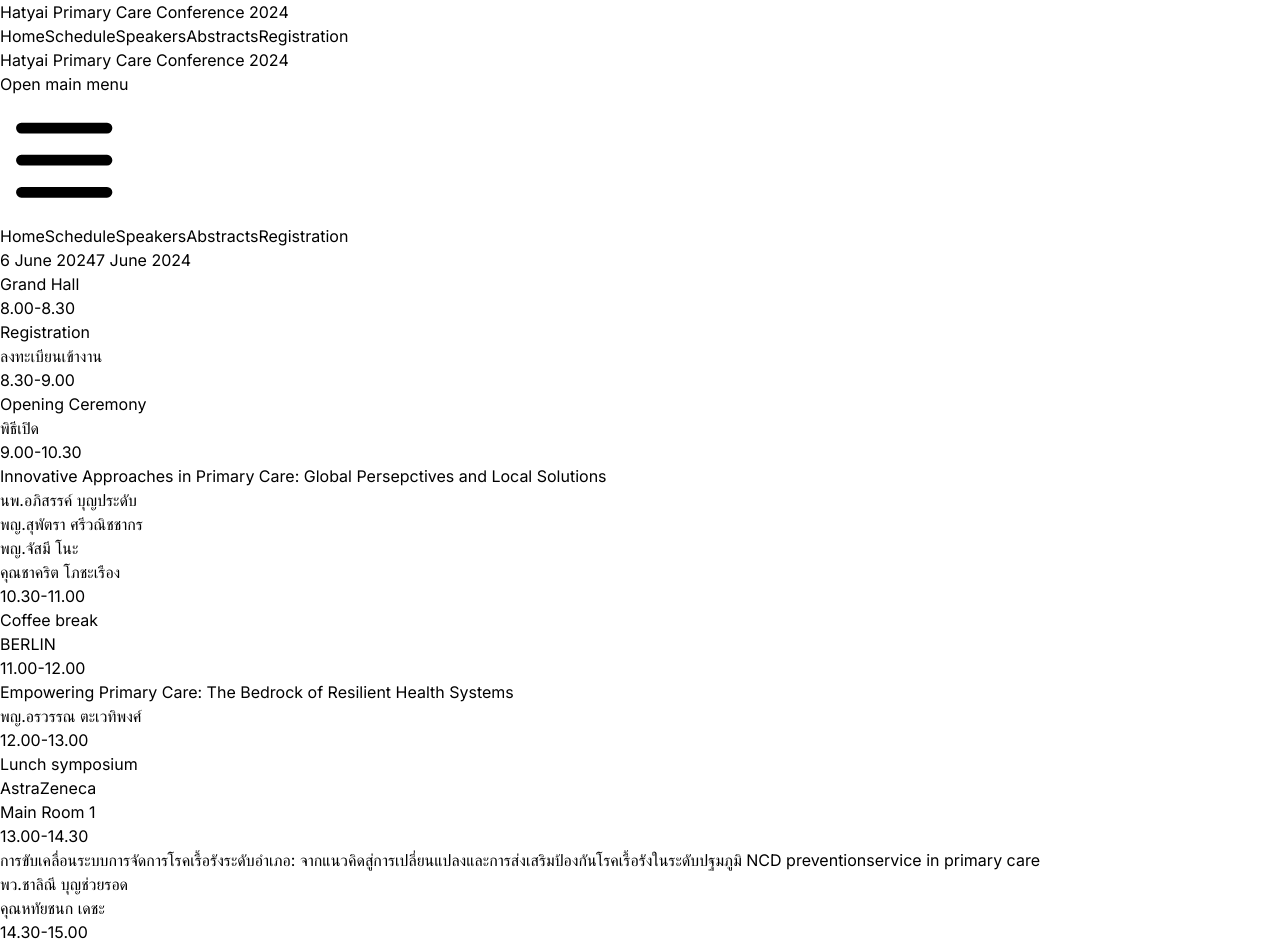
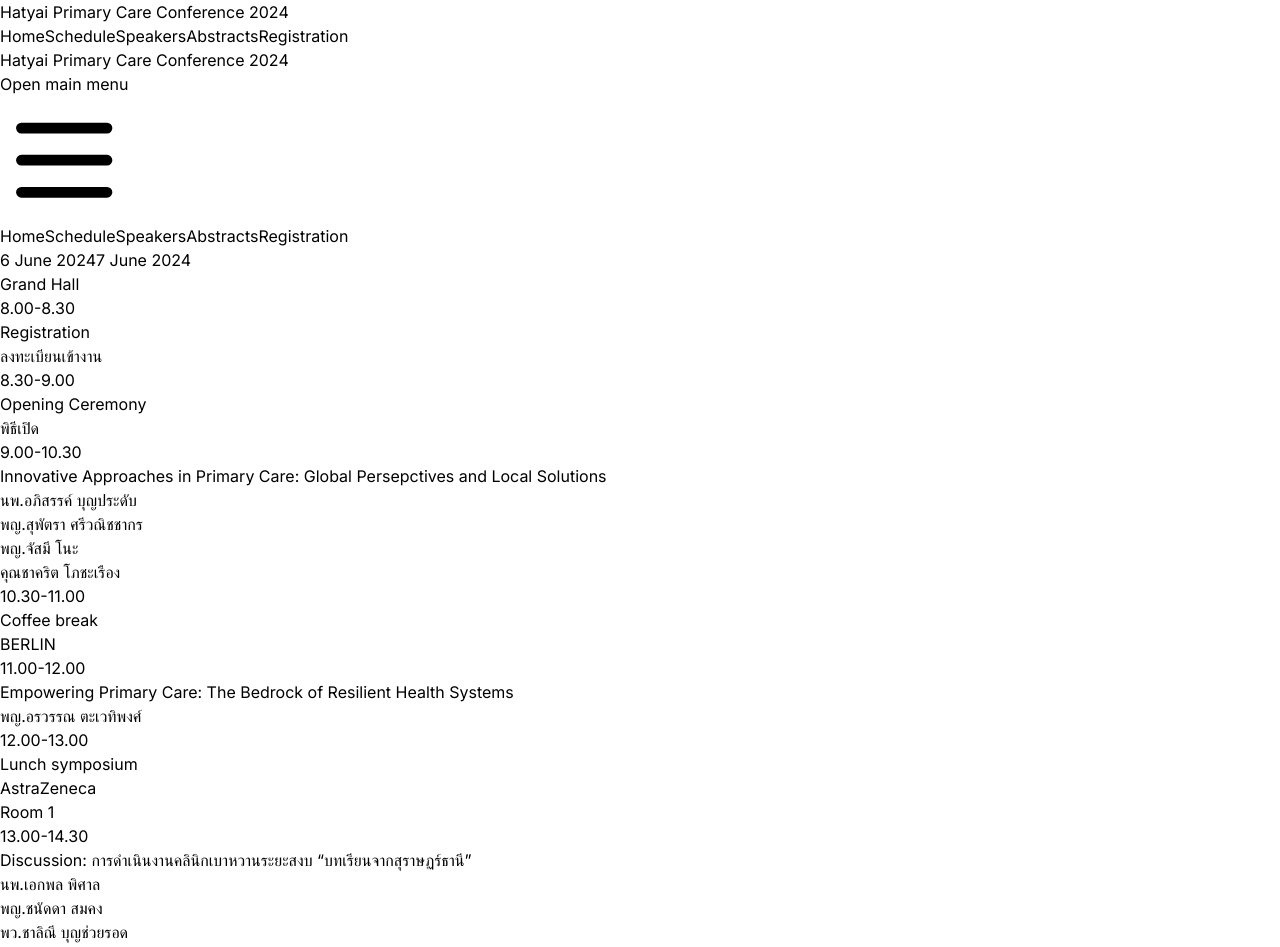
Before and after one commit to Wasin137/primary-care-conference, a Next.js app: page /schedule in a window 1280 px wide. Shown: the top 947 px of the page. Built offline with nearby package versions, Linux system fonts and the light colour scheme.

Commit message:
Update schedule and main poster

```diff
--- a/app/schedule/page.js
+++ b/app/schedule/page.js
@@ -45,12 +45,12 @@ const day1GrandHall = {
 
 const day1Room1 = {
     date: "2024-06-06",
-    room:'Main Room 1',
+    room:'Room 1',
     schedule:[
         {
             time:'13.00-14.30',
-            topic:'การขับเคลื่อนระบบการจัดการโรคเรื้อรังระดับอำเภอ: จากแนวคิดสู่การเปลี่ยนแปลงและการส่งเสริมป้องกันโรคเรื้อรังในระดับปฐมภูมิ NCD preventionservice in primary care',
-            description:['พว.ชาลิณี บุญช่วยรอด', 'คุณหทัยชนก เดชะ']
+            topic:'Discussion: การดำเนินงานคลินิกเบาหวานระยะสงบ “บทเรียนจากสุราษฏร์ธานี”',
+            description:['นพ.เอกพล พิศาล', 'พญ.ชนัดดา สมคง', 'พว.ชาลิณี บุญช่วยรอด']
         },
         {
             time:'14.30-15.00',
@@ -59,8 +59,8 @@ const day1Room1 = {
         },
         {
             time:'15.00-16.30',
-            topic:'Discussion: การดำเนินงานคลินิกเบาหวานระยะสงบ “บทเรียนจากสุราษฏร์ธานี”',
-            description:['นพ.เอกพล พิศาล', 'พญ.ชนัดดา สมคง', 'พว.ชาลิณี บุญช่วยรอด']
+            topic:'การขับเคลื่อนระบบการจัดการโรคเรื้อรังระดับอำเภอ: จากแนวคิดสู่การเปลี่ยนแปลงและการส่งเสริมป้องกันโรคเรื้อรังในระดับปฐมภูมิ NCD preventionservice in primary care',
+            description:['นพ.เอกพล พิศาล', 'พว.ชาลิณี บุญช่วยรอด', 'คุณหทัยชนก เดชะ']
         }
     ]
 }
@@ -138,7 +138,7 @@ const day2GrandHall = {
 
 const day2Room1 = {
     date: "2024-06-07",
-    room:'Main Room 1',
+    room:'Room 1',
     schedule:[
         {
             time:'9.45-10.45',
@@ -175,7 +175,7 @@ const day2Room2 = {
         {
             time:'9.45-10.45',
             topic:'Discussion: Digital Health Revolution: AI Integration in Primary Care for Global Challenges',
-            description:['รศ.นพ.กฤษณะ สุวรรณภูมิ', 'ดร.กฤต จารุพานิช','นพ.วศิน คัมภีระ']
+            description:['ดร.กฤต จารุพานิช','นพ.วศิน คัมภีระ']
         },
         {
             time:'10.45-11.00',
```
Also changed, not shown: public/posters/main_poster.png.
